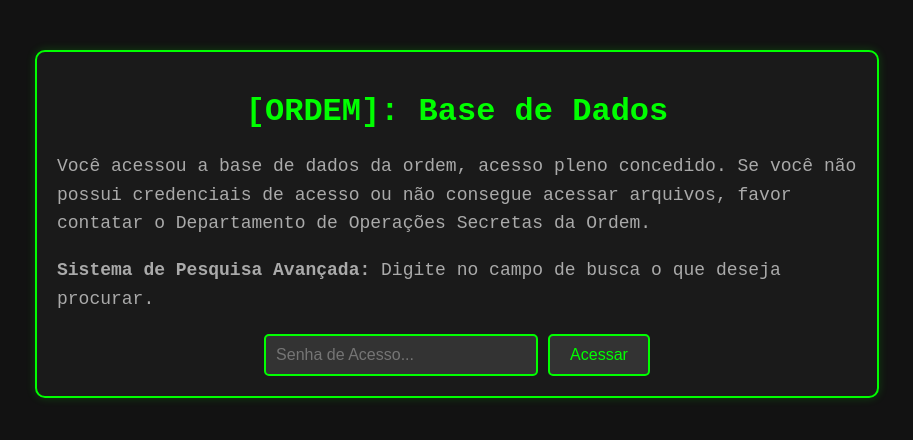
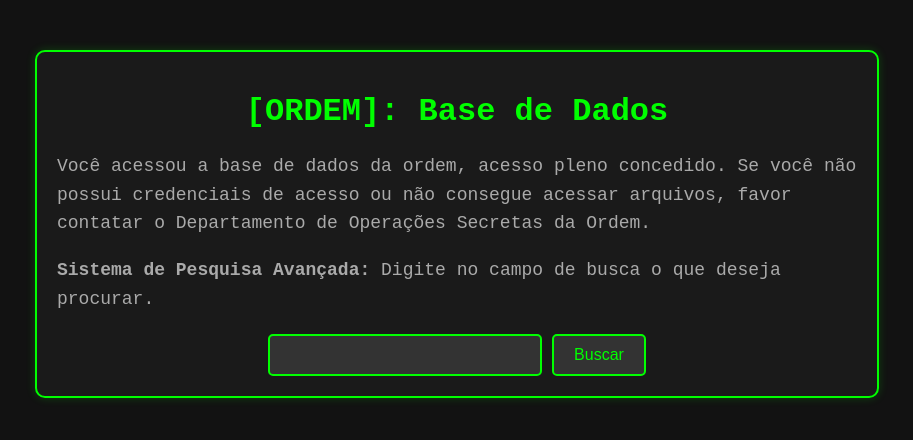
Before and after one commit to Verisssimo/1811a, a plain HTML site: page arquivosordem.html in a window 1280 px wide. Shown: the whole page, without its empty margins (183-1096 px from the left). Drawn offline with Linux system fonts and the light colour scheme.

Commit message:
Update arquivosordem.html

```diff
--- a/arquivosordem.html
+++ b/arquivosordem.html
@@ -86,8 +86,8 @@
     <p><b>Sistema de Pesquisa Avançada:</b> Digite no campo de busca o que deseja procurar.</p>
 
     <div class="input-container">
-        <input type="password" id="senha" placeholder="Senha de Acesso...">
-        <button onclick="verificarSenha()">Acessar</button>
+        <input type="password" id="senha" placeholder="">
+        <button onclick="verificarSenha()">Buscar</button>
     </div>
 
     <p id="erro" class="error" style="display: none;">Senha incorreta. Tente novamente.</p>
```
